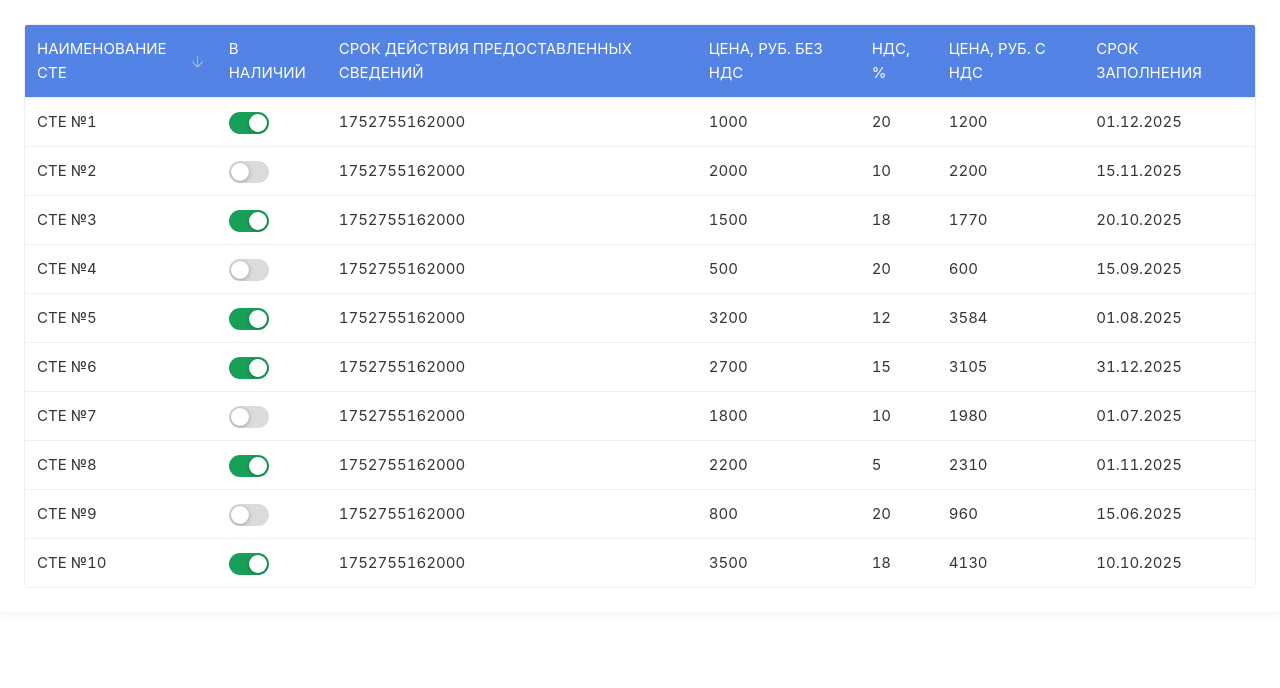
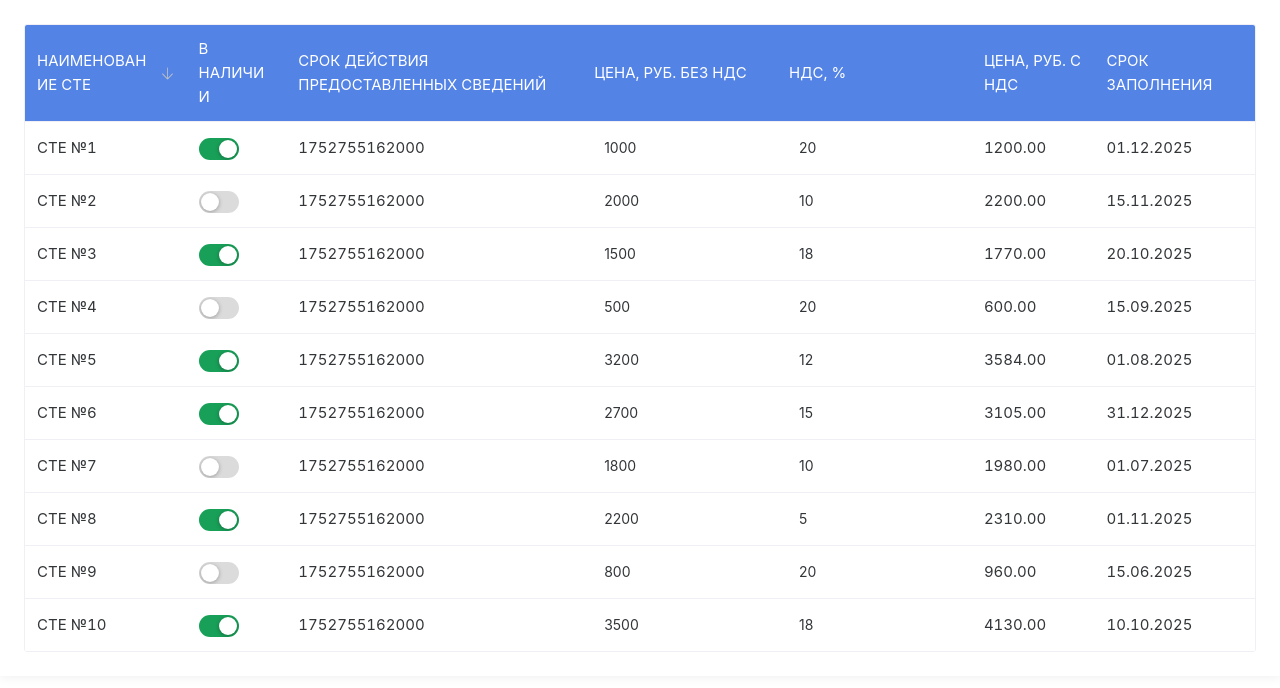
Before and after one commit to kuznemai/mosgosexpertiza-task, a Vue app: page / in a window 1280 px wide. Shown: the top 688 px of the page. Built offline with nearby package versions, Linux system fonts and the light colour scheme.

Commit message:
price,price with nds and final price had been added

```diff
--- a/src/components/Table.vue
+++ b/src/components/Table.vue
@@ -1,6 +1,6 @@
 <script setup lang="ts">
 import { ref, h } from 'vue'
-import {NSwitch, NDataTable, NDatePicker} from 'naive-ui'
+import {NSwitch, NDataTable, NDatePicker, NInput, NInputNumber} from 'naive-ui'
 import DateInputCell from "@/components/DateInputCell.vue";
 
 interface TableRow {
@@ -10,7 +10,6 @@ interface TableRow {
   priceEndDate: number
   priceNotNds: number
   nds: number
-  price: number
   fillEndDate: string
 }
 
@@ -47,15 +46,48 @@ const TABLE_HEADERS = [
   {
     key: "priceNotNds",
     title: "Цена, руб. без НДС",
+    render(row: TableRow) {
+      return h(NInputNumber, {
+        value: row.priceNotNds,
+        min: 0,
+        size: 'small',
+        showButton: false,
+        bordered: false,
+        onUpdateValue: (value: number | null) => {
+          if (value !== null) {
+            row.priceNotNds = value
+          }
+        }
+      })
+    }
   },
   {
     key: "nds",
     title: "НДС, %",
+    render(row: TableRow) {
+      return h(NInputNumber, {
+        value: row.nds,
+        min: 0,
+        max: 100,
+        size: 'small',
+        showButton: false,
+        bordered: false,
+        suffix: () => '%',
+        onUpdateValue: (value: number | null) => {
+          if (value !== null) {
+            row.nds  = value
+          }
+        }
+      })
+    }
   },
   {
     key: "price",
     title: "Цена, руб. с НДС",
-
+    render(row: TableRow){
+      const finalPrice = row.priceNotNds + (row.priceNotNds * row.nds / 100)
+      return finalPrice.toFixed(2)
+    }
   },
   {
     key: 'fillEndDate',
@@ -79,7 +111,6 @@ const tableData = ref<TableRow[]>([
     priceEndDate: Date.now(),
     priceNotNds: 1000,
     nds: 20,
-    price: 1200,
     fillEndDate: '2025-12-01',
   },
   {
@@ -89,7 +120,6 @@ const tableData = ref<TableRow[]>([
     priceEndDate: Date.now(),
     priceNotNds: 2000,
     nds: 10,
-    price: 2200,
     fillEndDate: '2025-11-15',
   },
   {
@@ -99,7 +129,6 @@ const tableData = ref<TableRow[]>([
     priceEndDate: Date.now(),
     priceNotNds: 1500,
     nds: 18,
-    price: 1770,
     fillEndDate: '2025-10-20',
   },
   {
@@ -109,7 +138,6 @@ const tableData = ref<TableRow[]>([
     priceEndDate: Date.now(),
     priceNotNds: 500,
     nds: 20,
-    price: 600,
     fillEndDate: '2025-09-15',
   },
   {
@@ -119,7 +147,6 @@ const tableData = ref<TableRow[]>([
     priceEndDate: Date.now(),
     priceNotNds: 3200,
     nds: 12,
-    price: 3584,
     fillEndDate: '2025-08-01',
   },
   {
@@ -129,7 +156,6 @@ const tableData = ref<TableRow[]>([
     priceEndDate: Date.now(),
     priceNotNds: 2700,
     nds: 15,
-    price: 3105,
     fillEndDate: '2025-12-31',
   },
   {
@@ -139,7 +165,6 @@ const tableData = ref<TableRow[]>([
     priceEndDate: Date.now(),
     priceNotNds: 1800,
     nds: 10,
-    price: 1980,
     fillEndDate: '2025-07-01',
   },
   {
@@ -149,7 +174,6 @@ const tableData = ref<TableRow[]>([
     priceEndDate: Date.now(),
     priceNotNds: 2200,
     nds: 5,
-    price: 2310,
     fillEndDate: '2025-11-01',
   },
   {
@@ -159,7 +183,6 @@ const tableData = ref<TableRow[]>([
     priceEndDate: Date.now(),
     priceNotNds: 800,
     nds: 20,
-    price: 960,
     fillEndDate: '2025-06-15',
   },
   {
@@ -169,7 +192,6 @@ const tableData = ref<TableRow[]>([
     priceEndDate: Date.now(),
     priceNotNds: 3500,
     nds: 18,
-    price: 4130,
     fillEndDate: '2025-10-10',
   }
 ])
```
